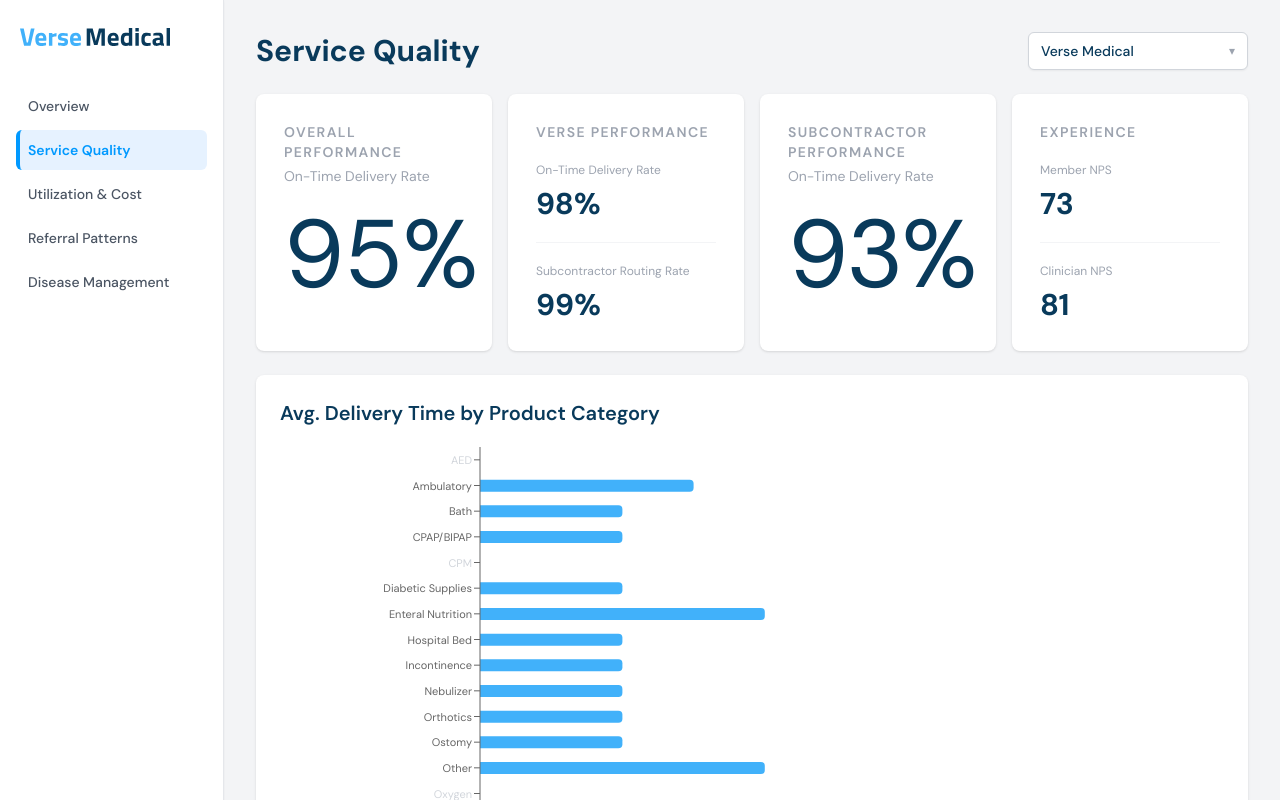
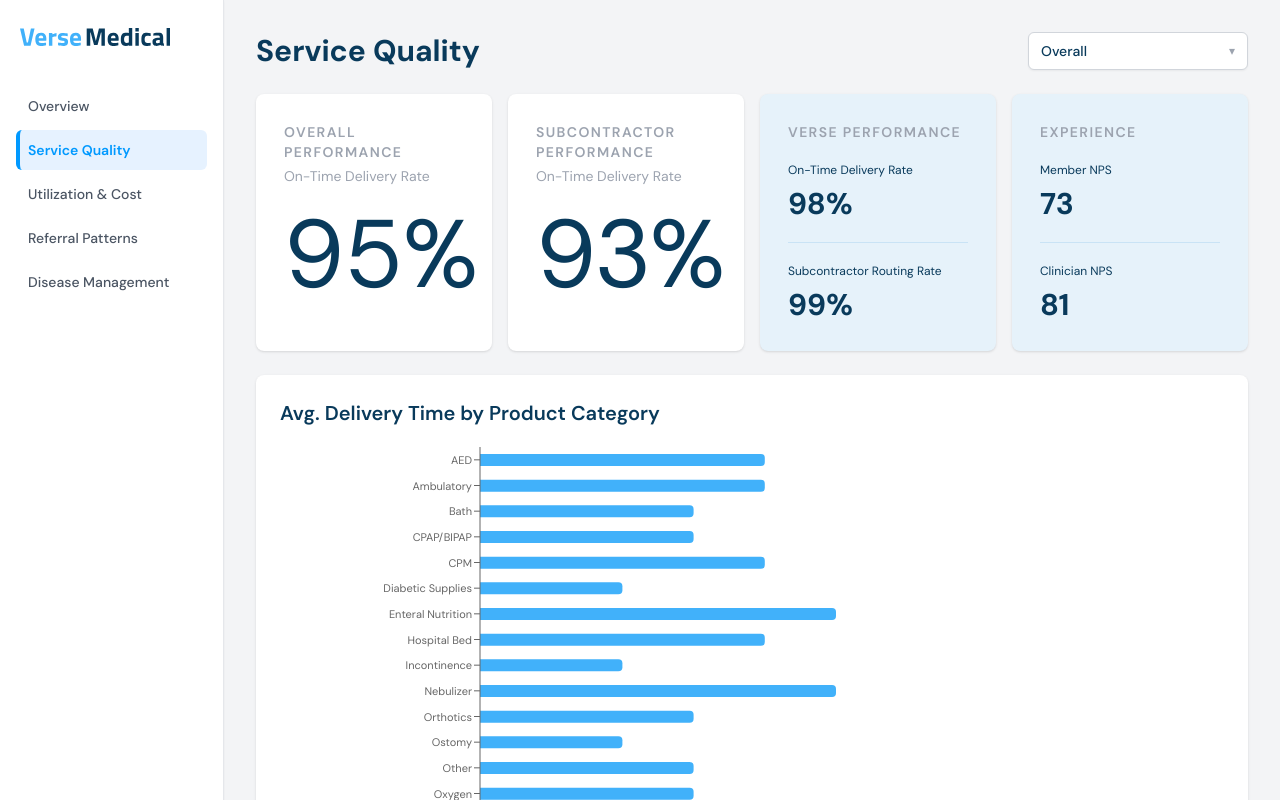
Before and after one commit to bryanzqwang/Verse_Payor_Dashboard, a Next.js app: page / in a window 1280 px wide. Both pictures are taken after a click on the button "Service Quality". Shown: the top 800 px of the page. Built offline with nearby package versions, Linux system fonts and the light colour scheme.

Commit message:
my take on Sterling's ask: Keep certain metrics static

```diff
--- a/src/app/tabs/ServiceQuality.tsx
+++ b/src/app/tabs/ServiceQuality.tsx
@@ -28,6 +28,7 @@ interface SubcontractorData {
 }
 
 const VERSE_MEDICAL = 'Verse Medical';
+const OVERALL = 'Overall';
 
 function SubcontractorDropdown({
   subcontractors,
@@ -137,7 +138,7 @@ export function ServiceQuality() {
   }, []);
 
   const subcontractor = subcontractors.find((s) => s.name === selectedSubcontractor);
-  const isVerse = selectedSubcontractor === VERSE_MEDICAL;
+  const showFullData = selectedSubcontractor === VERSE_MEDICAL || selectedSubcontractor === OVERALL;
 
   return (
     <div className="flex flex-col gap-6">
@@ -154,14 +155,15 @@ export function ServiceQuality() {
       {subcontractor && (
         <>
           <div className="grid grid-cols-2 lg:grid-cols-4 gap-4">
-            <PerformancePanel title="Overall Performance" metrics={overallPerformance} muted={!isVerse} large />
-            <PerformancePanel title="Verse Performance" metrics={versePerformance} muted={!isVerse} />
+            <PerformancePanel title="Overall Performance" metrics={overallPerformance} muted={!showFullData} large />
             <PerformancePanel
               title="Subcontractor Performance"
               metrics={[{ label: 'On-Time Delivery Rate', value: `${subcontractor.onTimeDeliveryRate}%` }]}
+              muted={selectedSubcontractor === VERSE_MEDICAL}
               large
             />
-            <PerformancePanel title="Experience" metrics={experience} muted={!isVerse} />
+            <PerformancePanel title="Verse Performance" metrics={versePerformance} isStatic />
+            <PerformancePanel title="Experience" metrics={experience} isStatic />
           </div>
           <div className="h-[600px] md:h-[900px]">
             <AvgDeliveryTimeChart
--- a/src/components/PerformancePanel.tsx
+++ b/src/components/PerformancePanel.tsx
@@ -8,18 +8,22 @@ export function PerformancePanel({
   metrics,
   muted,
   large,
+  isStatic,
 }: {
   title: string;
   metrics: PerformanceMetric[];
   muted?: boolean;
   large?: boolean;
+  isStatic?: boolean;
 }) {
+  const bgClass = muted ? 'bg-gray-50' : isStatic ? 'bg-[#e6f2fa]' : 'bg-white';
+
   if (large) {
     const metric = metrics[0];
     return (
-      <div className="bg-white rounded-lg shadow p-7 flex flex-col">
-        <p className="text-sm font-semibold text-gray-400 uppercase tracking-widest">{title}</p>
-        <p className="text-sm text-gray-400 mt-1">{metric.label}</p>
+      <div className={`${bgClass} ${muted ? 'opacity-60' : ''} rounded-lg shadow p-7 flex flex-col`}>
+        <p className={`text-sm font-semibold uppercase tracking-widest ${isStatic ? 'text-[#093a5b]' : 'text-gray-400'}`}>{title}</p>
+        <p className={`text-sm mt-1 ${isStatic && !muted ? 'text-[#093a5b]' : 'text-gray-400'}`}>{metric.label}</p>
         <div className="flex-1 flex flex-col justify-center">
           <p className={`text-8xl font-normal ${muted ? 'text-gray-300' : 'text-[#093a5b]'}`}>
             {muted ? 'N/A' : metric.value}
@@ -30,13 +34,13 @@ export function PerformancePanel({
   }
 
   return (
-    <div className="bg-white rounded-lg shadow p-7 flex flex-col gap-5">
+    <div className={`${bgClass} ${muted ? 'opacity-60' : ''} rounded-lg shadow p-7 flex flex-col gap-5`}>
       <p className="text-sm font-semibold text-gray-400 uppercase tracking-widest">{title}</p>
       {metrics.map((m, i) => (
         <div key={m.label} className="contents">
-          {i > 0 && <hr className="border-gray-100" />}
+          {i > 0 && <hr className={isStatic ? 'border-[#c9e3f5]' : 'border-gray-100'} />}
           <div>
-            <p className="text-xs text-gray-400 mb-2">{m.label}</p>
+            <p className={`text-xs mb-2 ${isStatic ? 'text-[#093a5b]' : 'text-gray-400'}`}>{m.label}</p>
             <p className={`text-3xl font-bold ${muted ? 'text-gray-300' : 'text-[#093a5b]'}`}>{muted ? 'N/A' : m.value}</p>
           </div>
         </div>
```
Also changed, not shown: public/data/service-quality-delivery-time.csv, public/data/service-quality-subcontractor-performance.csv.
